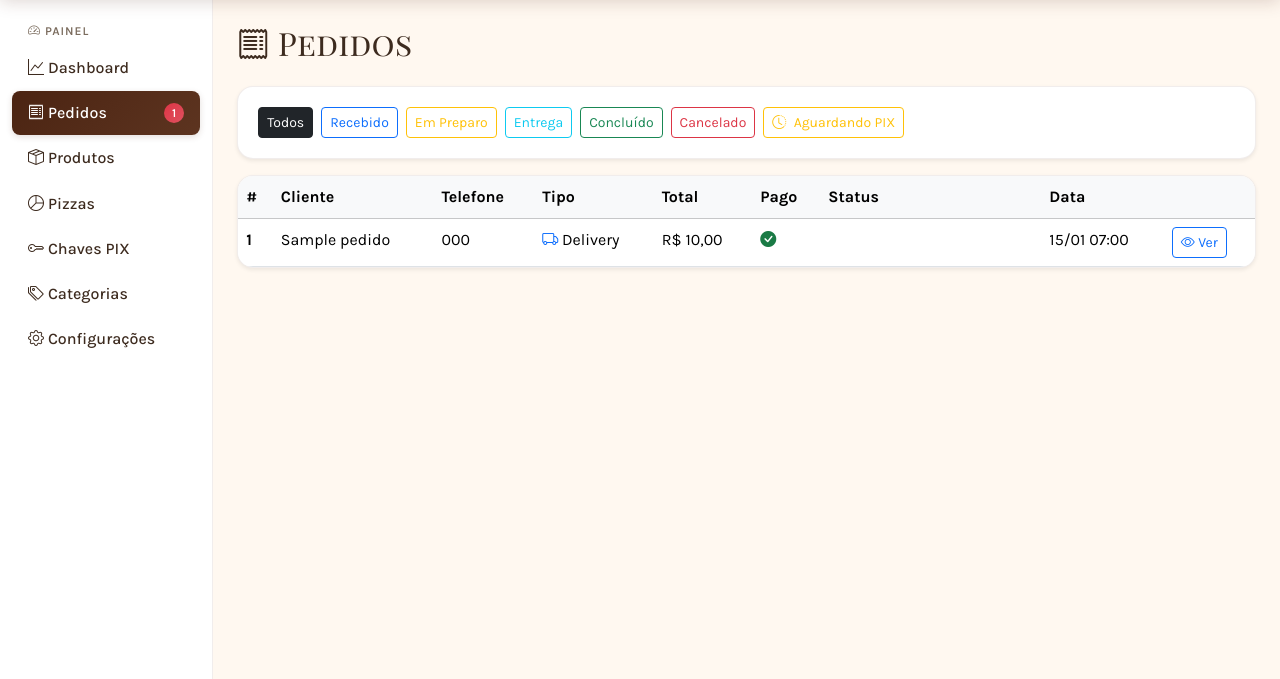
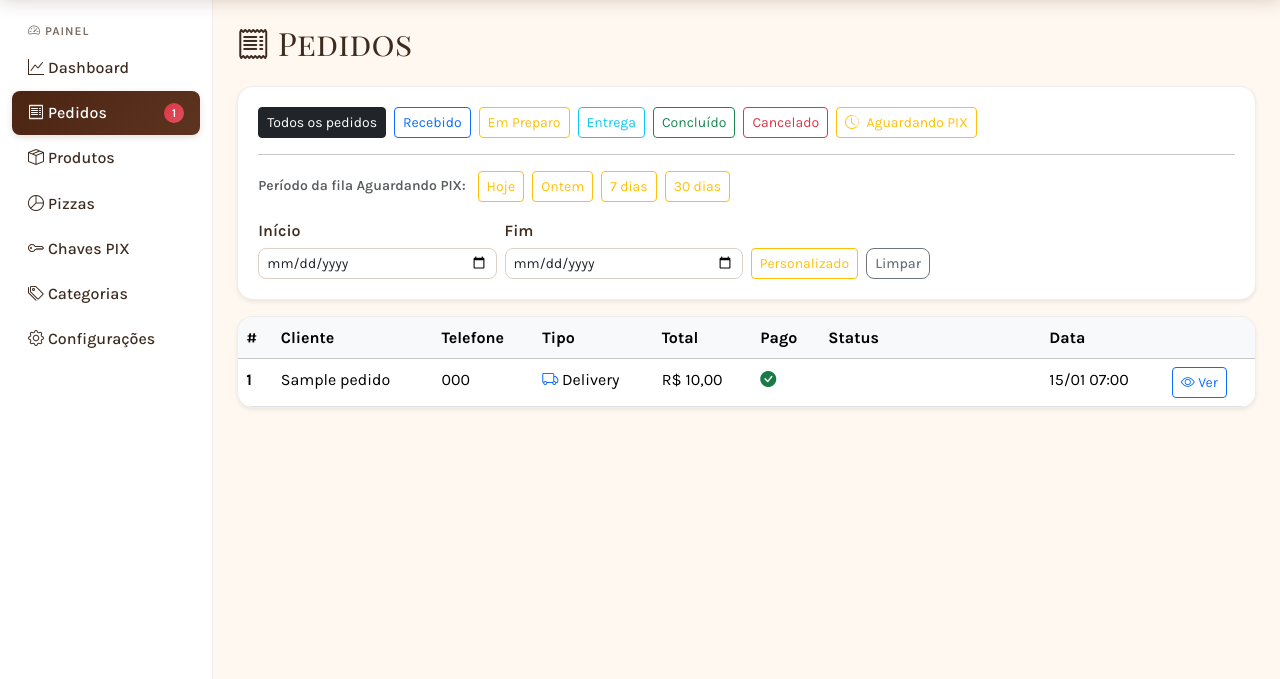
Before and after one commit to CristianoPirolli/cardapio-online, a Django app: page /painel/pedidos/ in a window 1280 px wide. Shown: the part 63-742 px from the top of the page. Run offline with Django 4.2, Linux system fonts and the light colour scheme; a user stored in the database is signed in; tables that the repository leaves empty hold one stand-in row (values such as "Sample post"); parts of the project's set-up code (start-up, migrations or seed data) failed here and were passed over; some libraries are stand-ins or nearby versions.

Commit message:
feat(03-02): add operational period filter for manual review queue
- implement hoje/ontem/7d/30d/custom period filtering in painel_pedidos
- update pedidos panel UI with active period controls while keeping Aguardando PIX highlighted

```diff
--- a/apps/restaurantes/views.py
+++ b/apps/restaurantes/views.py
@@ -14,13 +14,15 @@ from django.contrib import messages
 from django.db.models import Sum, Count, Q, F, Avg, DurationField, ExpressionWrapper, DecimalField
 from django.utils import timezone
 from django.db.models.functions import TruncDate, ExtractHour
-from datetime import timedelta
+from datetime import datetime, timedelta
 from collections import Counter
 
 from .models import Restaurante
-from .forms import RestauranteForm, TamanhoPizzaFormSet
+from .forms import RestauranteForm, TamanhoPizzaFormSet, ZonaEntregaFormSet
 from apps.pedidos.models import Pedido, ItemPedido
 from apps.core.algorithms import GRAFO_STATUS_PEDIDO, bfs_status_alcancaveis
+from apps.pagamentos.models import ChavePix
+from apps.pagamentos.forms import ChavePixForm
 
 
 def _restaurante_do_usuario(request):
@@ -285,7 +287,7 @@ def painel_configuracoes(request):
     """
     Página de configurações do restaurante.
 
-    Permite editar informações do restaurante via formulário.
+    Permite editar informações do restaurante, gerenciar zonas de entrega e chaves PIX.
     """
     restaurante = _restaurante_do_usuario(request)
     if not restaurante:
@@ -293,16 +295,37 @@ def painel_configuracoes(request):
 
     if request.method == 'POST':
         form = RestauranteForm(request.POST, request.FILES, instance=restaurante)
-        if form.is_valid():
+        zonas_formset = ZonaEntregaFormSet(
+            request.POST, instance=restaurante, prefix='zonas'
+        )
+        if form.is_valid() and zonas_formset.is_valid():
             form.save()
+            zonas_formset.save()
             messages.success(request, 'Configurações atualizadas com sucesso!')
             return redirect('painel_configuracoes')
     else:
         form = RestauranteForm(instance=restaurante)
+        zonas_formset = ZonaEntregaFormSet(instance=restaurante, prefix='zonas')
+
+    # Contexto para chaves PIX (somente leitura + edição inline)
+    pix_edit_form = None
+    pix_chave_editando = None
+    pix_chave_editando_id = request.GET.get('pix_edit')
+    if pix_chave_editando_id:
+        pix_chave_editando = ChavePix.objects.filter(
+            restaurante=restaurante, id=pix_chave_editando_id
+        ).first()
+        if pix_chave_editando:
+            pix_edit_form = ChavePixForm(instance=pix_chave_editando, restaurante=restaurante)
 
     return render(request, 'painel/configuracoes.html', {
         'form': form,
         'restaurante': restaurante,
+        'zonas_formset': zonas_formset,
+        'chaves': ChavePix.objects.filter(restaurante=restaurante).order_by('prioridade', 'id'),
+        'pix_form': ChavePixForm(restaurante=restaurante),
+        'pix_edit_form': pix_edit_form,
+        'pix_chave_editando': pix_chave_editando,
     })
 
 
@@ -358,6 +381,74 @@ def painel_pedidos(request):
         status='aguardando_confirmacao',
     ).select_related('restaurante').order_by('-criado_em')
 
+    # Filtro operacional por período para fila de revisão manual.
+    periodo_ativo = request.GET.get('periodo', '').strip().lower()
+    data_inicio = request.GET.get('data_inicio', '').strip()
+    data_fim = request.GET.get('data_fim', '').strip()
+    periodo_session_key = 'painel_pedidos_periodo_valido'
+    filtros_periodo = {}
+
+    def _parse_data_iso(valor):
+        if not valor:
+            return None
+        try:
+            return datetime.strptime(valor, '%Y-%m-%d').date()
+        except ValueError:
+            return None
+
+    def _salvar_periodo_valido(payload):
+        request.session[periodo_session_key] = payload
+        request.session.modified = True
+
+    def _filtros_por_periodo(periodo, inicio_custom='', fim_custom=''):
+        hoje_local = timezone.localdate()
+        if periodo == 'hoje':
+            return {'criado_em__date': hoje_local}, {'periodo': 'hoje'}
+        if periodo == 'ontem':
+            return {'criado_em__date': hoje_local - timedelta(days=1)}, {'periodo': 'ontem'}
+        if periodo == '7d':
+            return {'criado_em__date__gte': hoje_local - timedelta(days=6)}, {'periodo': '7d'}
+        if periodo == '30d':
+            return {'criado_em__date__gte': hoje_local - timedelta(days=29)}, {'periodo': '30d'}
+        if periodo != 'custom':
+            return {}, None
+
+        inicio = _parse_data_iso(inicio_custom)
+        fim = _parse_data_iso(fim_custom)
+        if not inicio or not fim or fim < inicio:
+            return None, None
+        return {
+            'criado_em__date__gte': inicio,
+            'criado_em__date__lte': fim,
+        }, {
+            'periodo': 'custom',
+            'data_inicio': inicio.isoformat(),
+            'data_fim': fim.isoformat(),
+        }
+
+    filtros_periodo, periodo_payload = _filtros_por_periodo(periodo_ativo, data_inicio, data_fim)
+    if filtros_periodo is None:
+        messages.error(request, 'Periodo personalizado invalido. Mantivemos o ultimo periodo valido.')
+        ultimo_valido = request.session.get(periodo_session_key, {})
+        periodo_ativo = ultimo_valido.get('periodo', '')
+        data_inicio = ultimo_valido.get('data_inicio', '')
+        data_fim = ultimo_valido.get('data_fim', '')
+        filtros_periodo, _ = _filtros_por_periodo(periodo_ativo, data_inicio, data_fim)
+        filtros_periodo = filtros_periodo or {}
+    else:
+        if periodo_payload:
+            periodo_ativo = periodo_payload.get('periodo', periodo_ativo)
+            data_inicio = periodo_payload.get('data_inicio', '')
+            data_fim = periodo_payload.get('data_fim', '')
+            _salvar_periodo_valido(periodo_payload)
+        else:
+            periodo_ativo = ''
+            data_inicio = ''
+            data_fim = ''
+
+    if filtros_periodo:
+        pendentes_pix = pendentes_pix.filter(**filtros_periodo)
+
     # Filtro por status
     status_filtro = request.GET.get('status')
 
@@ -384,6 +475,9 @@ def painel_pedidos(request):
         'pedidos': pedidos_page,
         'pendentes_pix': pendentes_pix if not status_filtro or status_filtro == 'aguardando_confirmacao' else [],
         'status_filtro': status_filtro,
+        'periodo_ativo': periodo_ativo,
+        'data_inicio': data_inicio,
+        'data_fim': data_fim,
         'paginator': paginator,
         'pendentes_pix_count': pendentes_pix.count(),
     })
@@ -448,13 +542,19 @@ def painel_pedido_detalhe(request, pedido_id):
     transicoes_diretas = GRAFO_STATUS_PEDIDO.get(pedido.status, [])
     caminho_conclusao = pedido.caminho_ate_status('concluido')
 
-    # Add comprovante to context when awaiting PIX confirmation
+    # Add comprovante e historico de revisao ao contexto quando aguardando PIX
     pagamento_pix = None
+    historico_revisao_pagamento = []
     if pedido.status == 'aguardando_confirmacao':
-        from apps.pagamentos.models import Pagamento
+        from apps.pagamentos.models import Pagamento, PagamentoRevisaoHistorico
         pagamento_pix = Pagamento.objects.filter(
             pedido=pedido, gateway='pix_manual'
         ).first()
+        historico_revisao_pagamento = list(
+            PagamentoRevisaoHistorico.objects.filter(pedido=pedido)
+            .only('acao', 'criado_em')
+            .order_by('-criado_em', '-id')
+        )
 
     return render(request, 'painel/pedido_detalhe.html', {
         'restaurante': restaurante,
@@ -469,4 +569,5 @@ def painel_pedido_detalhe(request, pedido_id):
             for s in transicoes_diretas
         ],
         'pagamento_pix': pagamento_pix,
+        'historico_revisao_pagamento': historico_revisao_pagamento,
     })
--- a/templates/painel/pedidos.html
+++ b/templates/painel/pedidos.html
@@ -19,7 +19,7 @@
         <div class="d-flex flex-wrap gap-2">
             <a href="{% url 'painel_pedidos' %}"
                class="btn btn-sm {% if not status_filtro %}btn-dark{% else %}btn-outline-dark{% endif %}">
-                Todos
+                Todos os pedidos
             </a>
             <a href="?status=recebido"
                class="btn btn-sm {% if status_filtro == 'recebido' %}btn-primary{% else %}btn-outline-primary{% endif %}">
@@ -50,6 +50,32 @@
                 {% endif %}
             </a>
         </div>
+
+        <hr class="my-3">
+        <div class="d-flex flex-wrap align-items-center gap-2">
+            <span class="small text-muted fw-semibold me-1">Período da fila Aguardando PIX:</span>
+            <a href="?periodo=hoje" class="btn btn-sm {% if periodo_ativo == 'hoje' %}btn-warning text-dark{% else %}btn-outline-warning{% endif %}">Hoje</a>
+            <a href="?periodo=ontem" class="btn btn-sm {% if periodo_ativo == 'ontem' %}btn-warning text-dark{% else %}btn-outline-warning{% endif %}">Ontem</a>
+            <a href="?periodo=7d" class="btn btn-sm {% if periodo_ativo == '7d' %}btn-warning text-dark{% else %}btn-outline-warning{% endif %}">7 dias</a>
+            <a href="?periodo=30d" class="btn btn-sm {% if periodo_ativo == '30d' %}btn-warning text-dark{% else %}btn-outline-warning{% endif %}">30 dias</a>
+        </div>
+        <form method="get" class="row g-2 mt-2">
+            <input type="hidden" name="periodo" value="custom">
+            <div class="col-sm-4 col-md-3">
+                <label class="form-label form-label-sm mb-1" for="data_inicio">Início</label>
+                <input id="data_inicio" type="date" name="data_inicio" value="{{ data_inicio }}" class="form-control form-control-sm">
+            </div>
+            <div class="col-sm-4 col-md-3">
+                <label class="form-label form-label-sm mb-1" for="data_fim">Fim</label>
+                <input id="data_fim" type="date" name="data_fim" value="{{ data_fim }}" class="form-control form-control-sm">
+            </div>
+            <div class="col-sm-4 col-md-3 d-flex align-items-end gap-2">
+                <button type="submit" class="btn btn-sm {% if periodo_ativo == 'custom' %}btn-warning text-dark{% else %}btn-outline-warning{% endif %}">
+                    Personalizado
+                </button>
+                <a href="{% url 'painel_pedidos' %}" class="btn btn-sm btn-outline-secondary">Limpar</a>
+            </div>
+        </form>
     </div>
 </div>
 
@@ -59,7 +85,7 @@
     <div class="card-header bg-warning text-dark">
         <h6 class="mb-0">
             <i class="bi bi-clock-history me-2"></i>
-            Aguardando Confirmação PIX ({{ pendentes_pix|length }})
+            Aguardando PIX ({{ pendentes_pix|length }})
         </h6>
     </div>
     <div class="card-body p-0">
```
